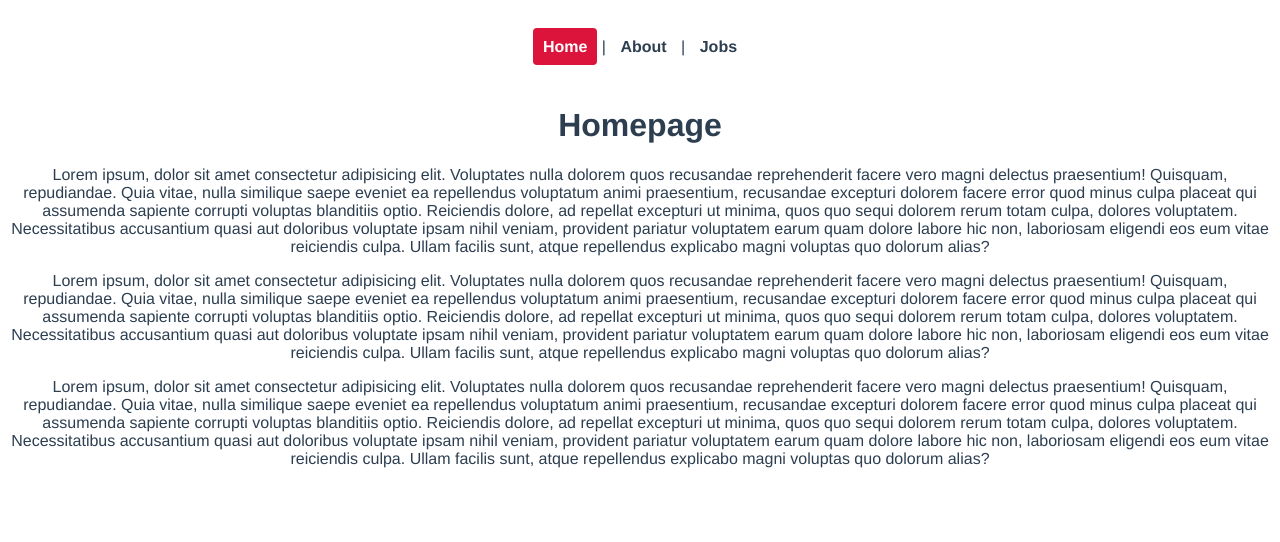
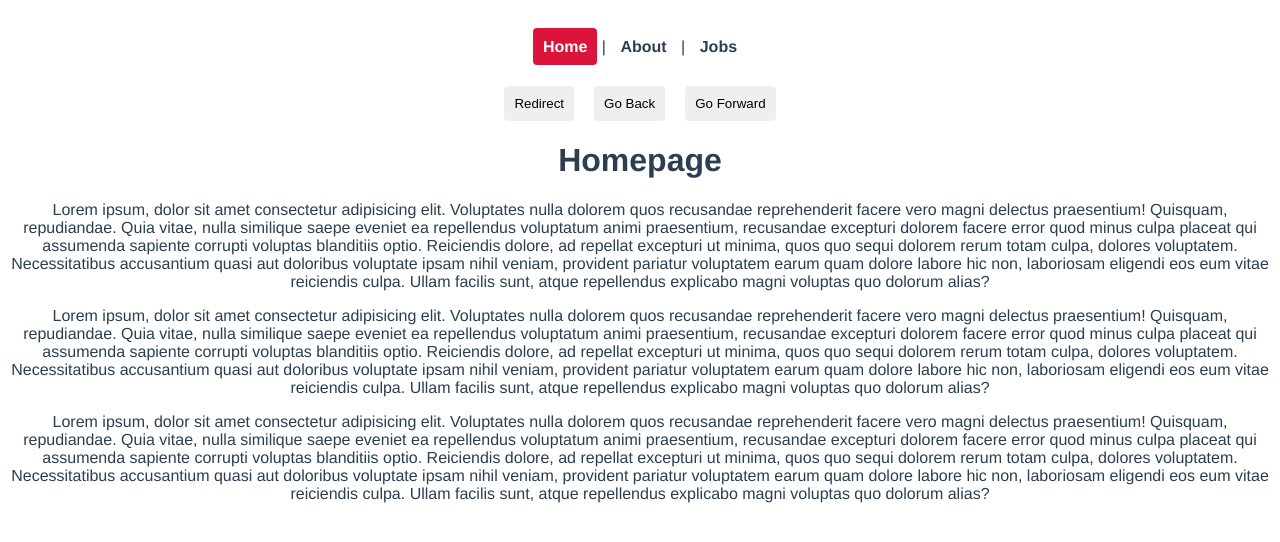
Before and after one commit to AdaN6/vue3_CLI, a Vue app in the folder ninja-jobs/: page / in a window 1280 px wide. Shown: the top 542 px of the page. Built offline with nearby package versions, Linux system fonts and the light colour scheme.

Commit message:
create buttons for the purpose of moving the around the website programmatically - this.$router.method

```diff
--- a/ninja-jobs/src/App.vue
+++ b/ninja-jobs/src/App.vue
@@ -6,8 +6,34 @@
     <router-link :to="{ name: 'About'}">About</router-link> |
     <router-link :to="{ name: 'Jobs'}"> Jobs </router-link>
   </nav>
+
+  <button @click="redirect">Redirect</button>
+  <button @click="back">Go Back</button>
+  <button @click="forward">Go Forward</button>
+
   <router-view/>
+
 </template>
+
+<script>
+
+export default {
+  methods: {
+    redirect() {
+      this.$router.push({name: 'Home'})
+
+    },
+    back() {
+      this.$router.go(-1)
+    },
+    forward() {
+      this.$router.go(+1)
+
+    },
+  }
+}
+</script>
+
 
 <style>
 #app {
@@ -34,4 +60,12 @@
   color: #ffffff;
   background: crimson
 }
+
+button {
+  margin: 0 10px;
+  padding: 10px;
+  border: none;
+  border-radius: 4px;
+}
+
 </style>
--- a/ninja-jobs/src/router/index.js
+++ b/ninja-jobs/src/router/index.js
@@ -8,7 +8,7 @@
 const routes = [
   {
     path: '/',
-    name: 'home',
+    name: 'Home',
     component: HomeView
   },
   {
```
